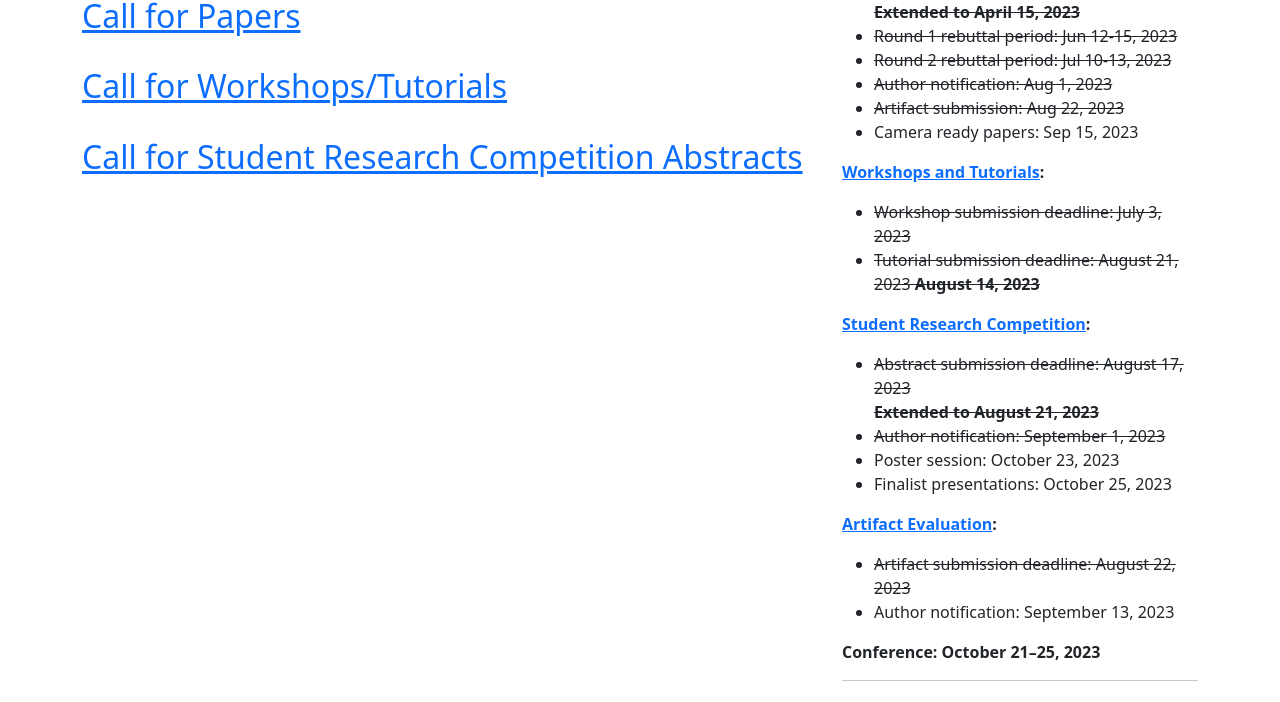
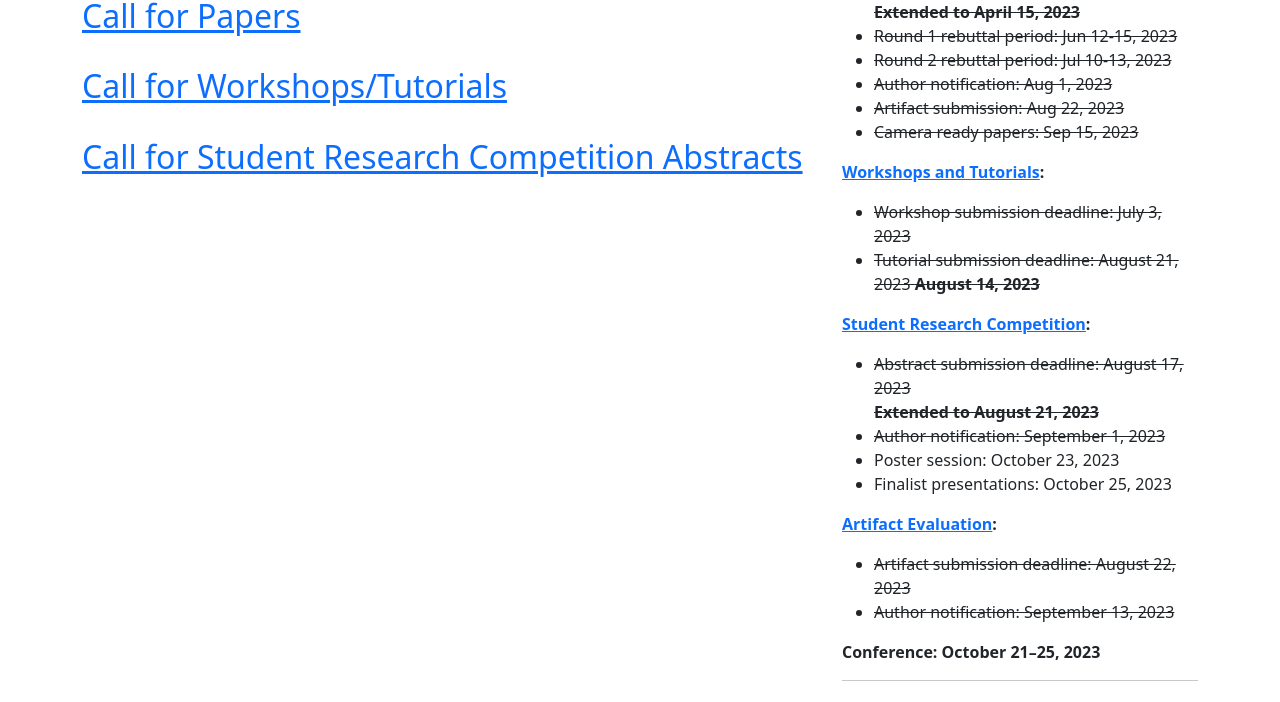
Before and after one commit to pact2023/pact2023.github.io, a Jekyll site: the page built from index.html, in a window 1280 px wide. Shown: the part 988-1690 px from the top of the page. Built offline with Jekyll 4.4.1, drawn with Linux system fonts in a browser that asks for light colours.

```diff
--- a/_includes/sidebar.html
+++ b/_includes/sidebar.html
@@ -45,8 +45,10 @@
       </strike>
   </li>
   <li>
-      Camera ready papers:
-      Sep 15, 2023
+      <strike>
+        Camera ready papers:
+        Sep 15, 2023
+      </strike>
   </li>
 </ul>
 
@@ -103,8 +105,10 @@
       </strike>
   </li>
   <li>
-      Author notification:
-      September 13, 2023
+      <strike>
+        Author notification:
+        September 13, 2023
+      </strike>
   </li>
 </ul>
 
```
